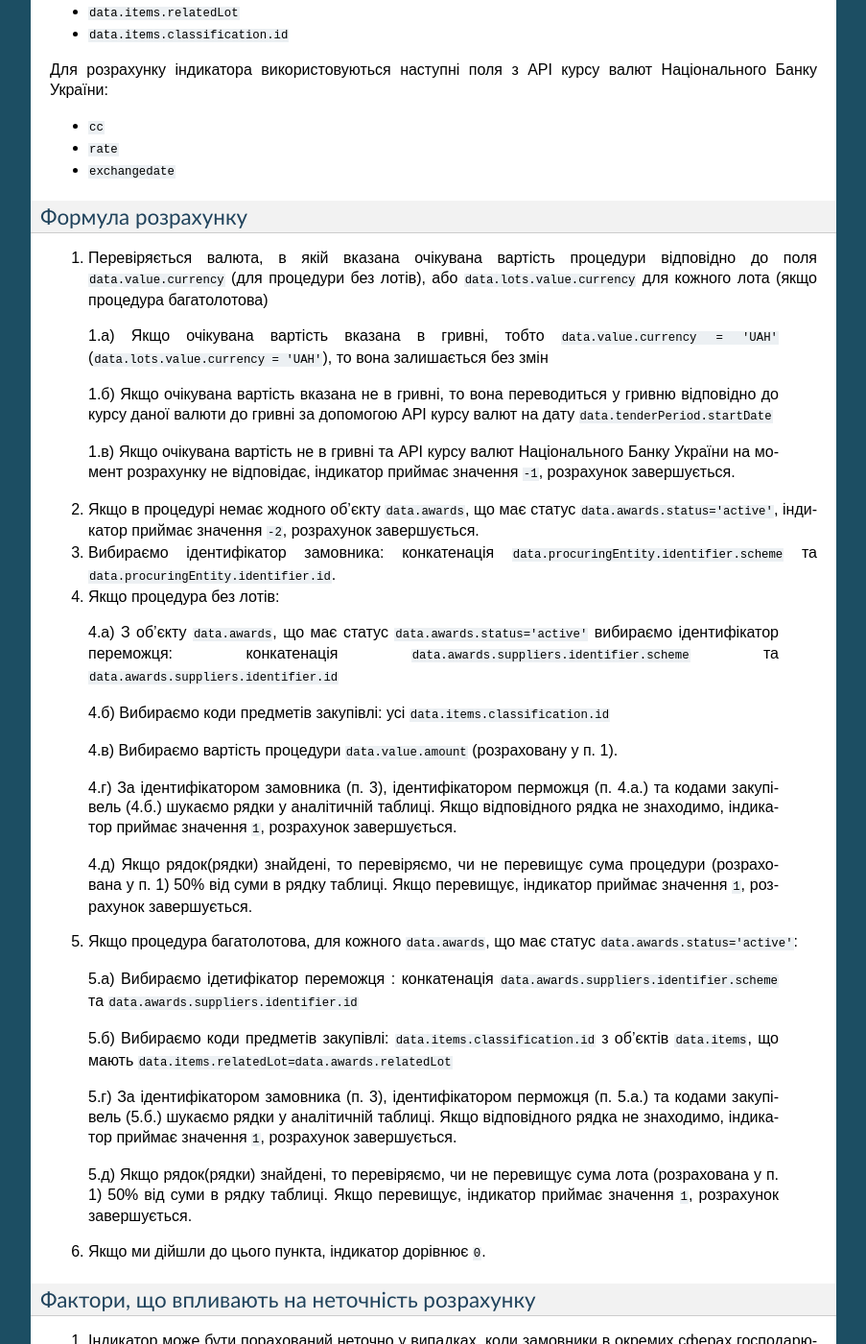
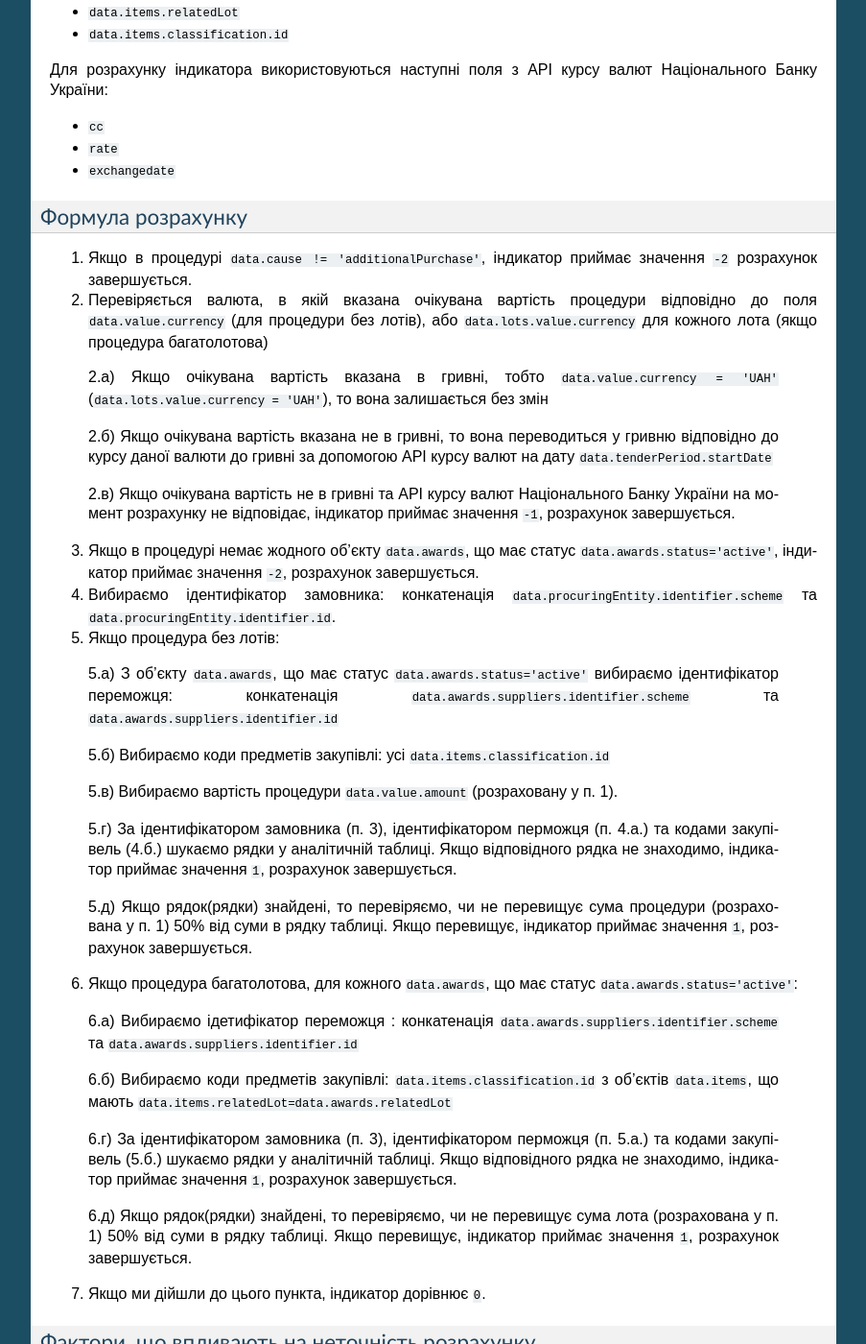
Before and after one commit to dbolshev/indicators-docs, a Sphinx documentation site: the page built from docs/RISK-1-2-1.rst, in a window 1280 px wide and 1400 px high, scrolled down 2222 px. Shown: the whole window at 96% size, without its empty margins (198-1101 px from the left). Built offline with Sphinx 7.4.7, drawn with Linux system fonts in a browser that asks for light colours.

Commit message:
Update RISK-1-2-1.rst

```diff
--- a/docs/RISK-1-2-1.rst
+++ b/docs/RISK-1-2-1.rst
@@ -126,41 +126,43 @@ RISK-1-2-1. Використання переговорної процедури
 Формула розрахунку
 ==================
 
-1. Перевіряється валюта, в якій вказана очікувана вартість процедури відповідно до поля ``data.value.currency`` (для процедури без лотів), або ``data.lots.value.currency`` для кожного лота (якщо процедура багатолотова)
+1. Якщо в процедурі ``data.cause != 'additionalPurchase'``, індикатор приймає значення ``-2`` розрахунок завершується.
 
-  1.а) Якщо очікувана вартість вказана в гривні, тобто ``data.value.currency = 'UAH'`` (``data.lots.value.currency = 'UAH'``), то вона залишається без змін
+2. Перевіряється валюта, в якій вказана очікувана вартість процедури відповідно до поля ``data.value.currency`` (для процедури без лотів), або ``data.lots.value.currency`` для кожного лота (якщо процедура багатолотова)
 
-  1.б) Якщо очікувана вартість вказана не в гривні, то вона переводиться у гривню відповідно до курсу даної валюти до гривні за допомогою API курсу валют на дату ``data.tenderPeriod.startDate``
+  2.а) Якщо очікувана вартість вказана в гривні, тобто ``data.value.currency = 'UAH'`` (``data.lots.value.currency = 'UAH'``), то вона залишається без змін
 
-  1.в) Якщо очікувана вартість не в гривні та API курсу валют Національного Банку України на момент розрахунку не відповідає, індикатор приймає значення ``-1``, розрахунок завершується.
+  2.б) Якщо очікувана вартість вказана не в гривні, то вона переводиться у гривню відповідно до курсу даної валюти до гривні за допомогою API курсу валют на дату ``data.tenderPeriod.startDate``
 
-2. Якщо в процедурі немає жодного об'єкту ``data.awards``, що має статус ``data.awards.status='active'``, індикатор приймає значення ``-2``, розрахунок завершується.
+  2.в) Якщо очікувана вартість не в гривні та API курсу валют Національного Банку України на момент розрахунку не відповідає, індикатор приймає значення ``-1``, розрахунок завершується.
 
-3. Вибираємо ідентифікатор замовника: конкатенація ``data.procuringEntity.identifier.scheme`` та ``data.procuringEntity.identifier.id``.
+3. Якщо в процедурі немає жодного об'єкту ``data.awards``, що має статус ``data.awards.status='active'``, індикатор приймає значення ``-2``, розрахунок завершується.
 
-4. Якщо процедура без лотів:
+4. Вибираємо ідентифікатор замовника: конкатенація ``data.procuringEntity.identifier.scheme`` та ``data.procuringEntity.identifier.id``.
 
-  4.а) З об'єкту ``data.awards``, що має статус ``data.awards.status='active'`` вибираємо ідентифікатор переможця: конкатенація ``data.awards.suppliers.identifier.scheme`` та ``data.awards.suppliers.identifier.id``
+5. Якщо процедура без лотів:
 
-  4.б) Вибираємо коди предметів закупівлі: усі ``data.items.classification.id``
+  5.а) З об'єкту ``data.awards``, що має статус ``data.awards.status='active'`` вибираємо ідентифікатор переможця: конкатенація ``data.awards.suppliers.identifier.scheme`` та ``data.awards.suppliers.identifier.id``
 
-  4.в) Вибираємо вартість процедури ``data.value.amount`` (розраховану у п. 1).
+  5.б) Вибираємо коди предметів закупівлі: усі ``data.items.classification.id``
 
-  4.г) За ідентифікатором замовника (п. 3), ідентифікатором перможця (п. 4.а.) та кодами закупівель (4.б.) шукаємо рядки у аналітичній таблиці. Якщо відповідного рядка не знаходимо, індикатор приймає значення ``1``, розрахунок завершується.
+  5.в) Вибираємо вартість процедури ``data.value.amount`` (розраховану у п. 1).
 
-  4.д) Якщо рядок(рядки) знайдені, то перевіряємо, чи не перевищує сума процедури (розрахована у п. 1) 50% від суми в рядку таблиці. Якщо перевищує, індикатор приймає значення ``1``, розрахунок завершується.
+  5.г) За ідентифікатором замовника (п. 3), ідентифікатором перможця (п. 4.а.) та кодами закупівель (4.б.) шукаємо рядки у аналітичній таблиці. Якщо відповідного рядка не знаходимо, індикатор приймає значення ``1``, розрахунок завершується.
 
-5. Якщо процедура багатолотова, для кожного ``data.awards``, що має статус ``data.awards.status='active'``:
+  5.д) Якщо рядок(рядки) знайдені, то перевіряємо, чи не перевищує сума процедури (розрахована у п. 1) 50% від суми в рядку таблиці. Якщо перевищує, індикатор приймає значення ``1``, розрахунок завершується.
 
-  5.а) Вибираємо ідетифікатор переможця : конкатенація ``data.awards.suppliers.identifier.scheme`` та ``data.awards.suppliers.identifier.id``
+6. Якщо процедура багатолотова, для кожного ``data.awards``, що має статус ``data.awards.status='active'``:
 
-  5.б) Вибираємо коди предметів закупівлі: ``data.items.classification.id`` з об'єктів ``data.items``, що мають ``data.items.relatedLot=data.awards.relatedLot``
+  6.а) Вибираємо ідетифікатор переможця : конкатенація ``data.awards.suppliers.identifier.scheme`` та ``data.awards.suppliers.identifier.id``
 
-  5.г) За ідентифікатором замовника (п. 3), ідентифікатором перможця (п. 5.а.) та кодами закупівель (5.б.) шукаємо рядки у аналітичній таблиці. Якщо відповідного рядка не знаходимо, індикатор приймає значення ``1``, розрахунок завершується.
+  6.б) Вибираємо коди предметів закупівлі: ``data.items.classification.id`` з об'єктів ``data.items``, що мають ``data.items.relatedLot=data.awards.relatedLot``
 
-  5.д) Якщо рядок(рядки) знайдені, то перевіряємо, чи не перевищує сума лота (розрахована у п. 1) 50% від суми в рядку таблиці. Якщо перевищує, індикатор приймає значення ``1``, розрахунок завершується.
+  6.г) За ідентифікатором замовника (п. 3), ідентифікатором перможця (п. 5.а.) та кодами закупівель (5.б.) шукаємо рядки у аналітичній таблиці. Якщо відповідного рядка не знаходимо, індикатор приймає значення ``1``, розрахунок завершується.
 
-6. Якщо ми дійшли до цього пункта, індикатор дорівнює ``0``.
+  6.д) Якщо рядок(рядки) знайдені, то перевіряємо, чи не перевищує сума лота (розрахована у п. 1) 50% від суми в рядку таблиці. Якщо перевищує, індикатор приймає значення ``1``, розрахунок завершується.
+
+7. Якщо ми дійшли до цього пункта, індикатор дорівнює ``0``.
 
 Фактори, що впливають на неточність розрахунку
 ==============================================
```
